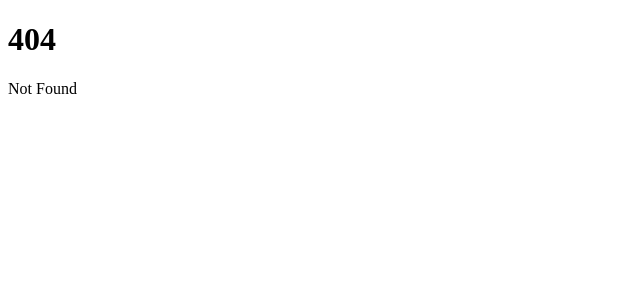
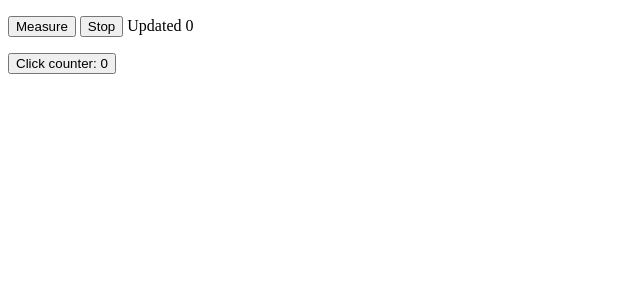
Before and after one commit to huuff/real-world-svelte, a SvelteKit app in the folder v4/: page /ch1/update-counter in a window 1280 px wide. Before the commit this address had no page. Shown: the top 300 px of the page, without its empty margins (0-640 px from the left). Built offline with nearby package versions, Linux system fonts and the light colour scheme.

Commit message:
did some examples

```diff
--- /dev/null
+++ b/v4/src/lib/update-counter.ts
@@ -0,0 +1,21 @@
+import { writable, get } from "svelte/store";
+import { afterUpdate } from "svelte";
+
+export function createUpdateCounter() {
+  let updateCount = writable(0);
+  let measuring = writable(false);
+
+  afterUpdate(() => {
+    if (get(measuring) === true) {
+      updateCount.update(it => it+1);
+    }
+  });
+
+  const startMeasuring = () => {
+    updateCount.update(() => 0);
+    measuring.update(() => true);
+  };
+  const stopMeasuring = () => measuring.update(() => false);
+
+  return { updateCount, startMeasuring, stopMeasuring };
+}
--- a/v4/src/routes/ch1/counter/+page.svelte
+++ b/v4/src/routes/ch1/counter/+page.svelte
@@ -1,7 +1,5 @@
 <script lang="ts">
   let count = 0;
-
-
 </script>
 
 <button on:click={() => { count++; }}>
--- /dev/null
+++ b/v4/src/routes/ch1/update-counter/+page.svelte
@@ -0,0 +1,34 @@
+<script lang="ts">
+ import { afterUpdate } from "svelte";
+ import { createUpdateCounter } from "$lib/update-counter.ts";
+
+ // let updateCount = 0;
+ // let measuring = false;
+ //
+ //  afterUpdate(() => {
+ //      if (measuring) {
+ //          updateCount++;
+ //      }
+ //  });
+ //
+ // function startMeasuring() {
+ //     updateCount = 0;
+ //     measuring = true;
+ // }
+ //
+ // function stopMeasuring() {
+ //     measuring = false;
+ // }
+
+ const { updateCount, startMeasuring, stopMeasuring } = createUpdateCounter();
+
+ let counter = 0;
+</script>
+<p>
+    <button on:click={startMeasuring}>Measure</button>
+    <button on:click={stopMeasuring}>Stop</button>
+    <span>Updated {$updateCount}</span>
+</p>
+<p>
+    <button on:click={() => counter++}>Click counter: {counter}</button>
+</p>
```
Also changed, not shown: v4/src/lib/auto-counter.ts (added, +13 -0 lines), v4/src/routes/ch1/auto-counter/+page.svelte (added, +7 -0 lines), 1 other file (tests, documents, lock files or other folders).
